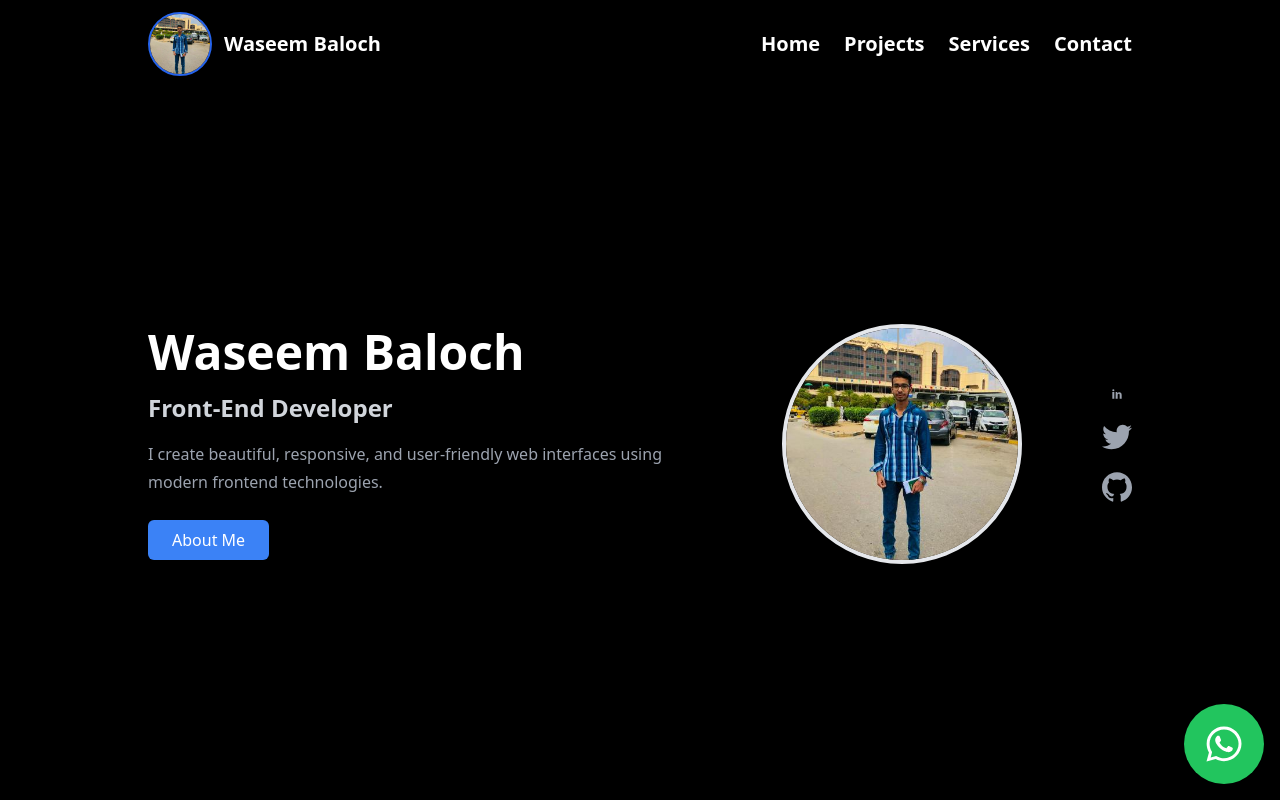
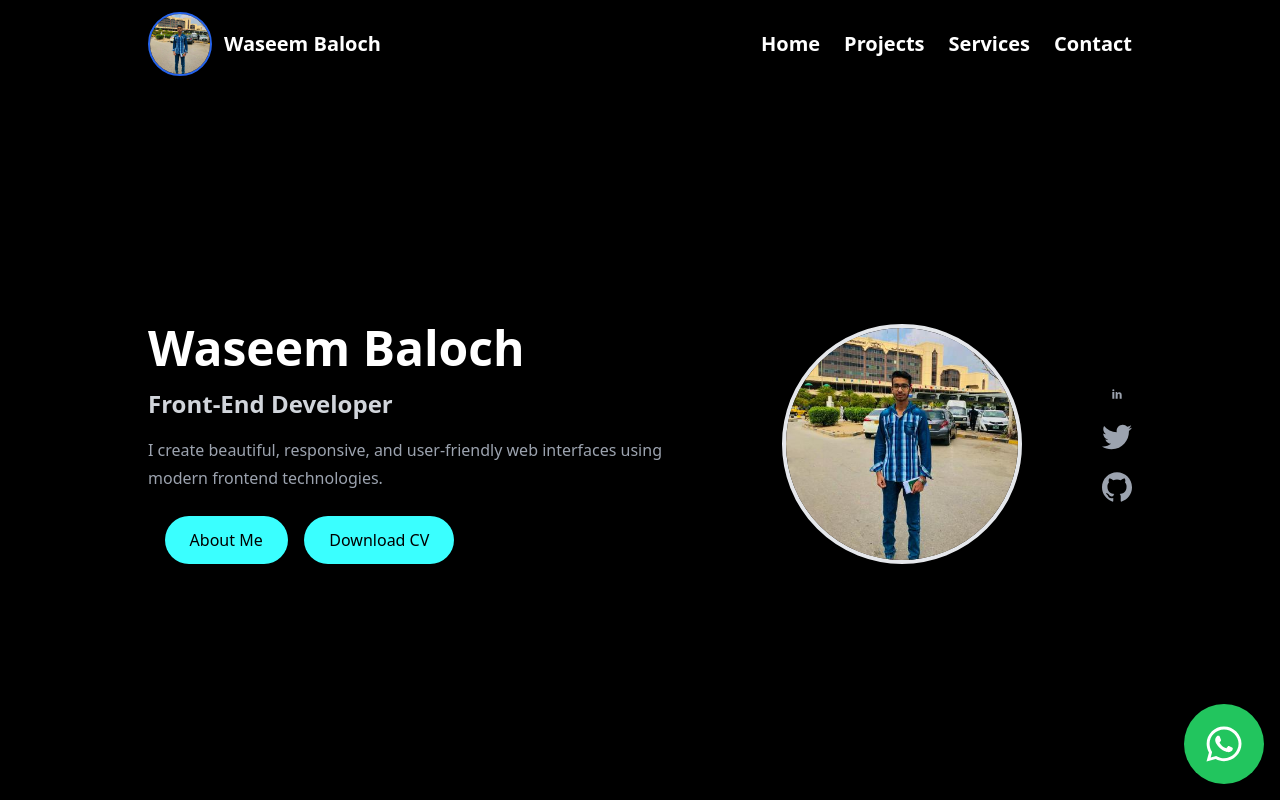
Before and after one commit to waseembaloch21/My-Portfolio, a React (Vite) app: page / in a window 1280 px wide. Shown: the top 800 px of the page. Built offline with nearby package versions, Linux system fonts and the light colour scheme.

Commit message:
Code Done

```diff
--- a/index.html
+++ b/index.html
@@ -1,15 +1,18 @@
 <!doctype html>
 <html lang="en">
+
 <head>
   <meta charset="UTF-8" />
-    <link  rel="icon" type="image/jpg" href="/src/assets/images/Logo.jpeg" />
+  <link rel="icon" type="image/jpg" href="/src/assets/images/Logo.jpeg" alt="Favicon" />
   <meta name="viewport" content="width=device-width, initial-scale=1.0" />
   <title>Portfolio</title>
   <link href="https://fonts.googleapis.com/css2?family=Poppins:wght@400;700&display=swap" rel="stylesheet">
 </head>
+
 <body>
   <div id="root"></div>
   <script src="https://cdn.jsdelivr.net/npm/matter-js@0.17.1/build/matter.min.js"></script>
   <script type="module" src="/src/main.jsx"></script>
 </body>
+
 </html>
--- a/package.json
+++ b/package.json
@@ -17,6 +17,7 @@
     "react-dom": "^18.3.1",
     "react-icons": "^5.4.0",
     "react-router-dom": "^7.0.2",
+    "type-js": "^1.0.0",
     "typed.js": "^2.1.0"
   },
   "devDependencies": {
--- a/src/Components/Contact.jsx
+++ b/src/Components/Contact.jsx
@@ -114,7 +114,7 @@ const Contact = () => {
                         </div>
                         <button
                             type="submit"
-                            className="bg-blue-500 hover:bg-blue-600 text-white py-2 px-6 rounded-lg flex items-center w-full justify-center text-center"
+                            className="bg-cyan-300 hover:bg-cyan-600 text-black py-2 px-6 rounded-lg flex items-center w-full justify-center text-center"
                         >
                             <FaPaperPlane className="mr-2" />
                             Send Message
--- a/src/Components/Footer.jsx
+++ b/src/Components/Footer.jsx
@@ -85,7 +85,7 @@ const Footer = () => {
               />
               <button
                 type="submit"
-                className="bg-blue-500 hover:bg-blue-600 text-white p-2 rounded-md"
+                className="bg-cyan-300 hover:bg-cyan-600 text-black p-2 rounded-md"
               >
                 Subscribe
               </button>
--- a/src/Components/Hero.jsx
+++ b/src/Components/Hero.jsx
@@ -9,9 +9,9 @@ import { SiJavascript } from 'react-icons/si';
 import { SiHtml5 } from 'react-icons/si';
 import { SiCss3 } from 'react-icons/si';
 import { FaFigma } from 'react-icons/fa';
-
 import { SiBootstrap } from 'react-icons/si';
 import { FaGit } from 'react-icons/fa';
+import resume from '../assets/images/Waseem resume.pdf';
 
 const Hero = () => {
     const [isModalOpen, setIsModalOpen] = useState(false);
@@ -25,10 +25,17 @@ const Hero = () => {
                 <p className='text-gray-400 leading-7 mb-6'>I create beautiful, responsive, and user-friendly web interfaces using modern frontend technologies.</p>
                 <button
                     onClick={() => setIsModalOpen(true)}
-                    className="px-6 py-2 bg-blue-500 text-white rounded-md hover:bg-blue-600 hover:scale-105 transform transition"
+                    className="cv"
                 >
                     About Me
                 </button>
+                <a href={resume} download>
+                <button
+                    className="cv"
+                >
+                  Download CV
+                </button>
+                </a>
             </div>
 
             {/* Mid - Image */}
--- a/src/Components/ProjectsSection.jsx
+++ b/src/Components/ProjectsSection.jsx
@@ -61,7 +61,7 @@ const ProjectsSection = () => {
                 {project.technologies.map((tech, idx) => (
                   <span
                     key={idx}
-                    className="bg-blue-600 text-white text-xs font-medium py-1 px-3 rounded-full"
+                    className="bg-cyan-300 text-black text-xs font-medium py-1 px-3 rounded-full"
                   >
                     #{tech}
                   </span>
@@ -71,7 +71,7 @@ const ProjectsSection = () => {
                 href={project.link}
                 target="_blank"
                 rel="noopener noreferrer"
-                className="block text-center bg-blue-500 text-white py-3 px-6 rounded-lg hover:bg-blue-600 transition"
+                className="block text-center bg-cyan-300 text-black py-3 px-6 rounded-lg hover:bg-cyan-600 transition"
               >
                 View Project
               </a>
--- a/src/Components/Testimonials.jsx
+++ b/src/Components/Testimonials.jsx
@@ -8,19 +8,19 @@ const Testimonials = () => {
     {
       name: "Saif",
       role: "Full Stack Developer",
-      message: "Lorem ipsum dolor sit amet consectetur adipisicing elit. Officiis iure minus veritatis voluptas tempora architecto nobis voluptates totam illum sunt? Minus asperiores fuga quae sequi placeat pariatur modi explicabo consectetur?",
+      message: "Lorem ipsum dolor sit amet consectetur adipisicing elit. Officiis iure minus veritatis voluptas tempora architecto nobis voluptates totam illum sunt? Minus asperiores fuga quae sequi placeat pariatur modi explicabo consectetur",
       img: Saif
     },
     {
       name: "Adnan",
       role: "Full Stack Developer",
-      message: "Lorem ipsum dolor sit amet consectetur adipisicing elit. Officiis iure minus veritatis voluptas tempora architecto nobis voluptates totam illum sunt? Minus asperiores fuga quae sequi placeat pariatur modi explicabo consectetur?",
+      message: "Lorem ipsum dolor sit amet consectetur adipisicing elit. Officiis iure minus veritatis voluptas tempora architecto nobis voluptates totam illum sunt? Minus asperiores fuga quae sequi placeat pariatur modi explicabo consectetur",
       img: Adnan,
     },
     {
       name: "Taif ",
       role: "Frontend Developer",
-      message: "Lorem ipsum dolor sit amet consectetur adipisicing elit. Officiis iure minus veritatis voluptas tempora architecto nobis voluptates totam illum sunt? Minus asperiores fuga quae sequi placeat pariatur modi explicabo consectetur?",
+      message: "Lorem ipsum dolor sit amet consectetur adipisicing elit. Officiis iure minus veritatis voluptas tempora architecto nobis voluptates totam illum sunt? Minus asperiores fuga quae sequi placeat pariatur modi explicabo consectetur",
       img: Taif
     },
   ];
--- a/src/index.css
+++ b/src/index.css
@@ -8,26 +8,43 @@ body{
     overflow-x: hidden;
 
 }
+.cv {
+  display: inline-block;
+  text-decoration: none;
+  background-color: #3affff;
+  color: #000;
+  border: none;
+  border-radius: 25px;
+  padding: 12px 25px;
+  font-size: 1rem;
+  cursor: pointer;
+  transition: background-color 0.3s ease, transform 0.2s, box-shadow 0.2s;
+  width: auto;
+  margin: auto;
+  margin-left: 3%;
+  max-width: 300px;
+}
 
 
-/* Dark Mode Scrollbar */
+
+
+
 ::-webkit-scrollbar {
-    width: 12px; /* Width of the scrollbar */
+    width: 12px;
   }
 
   ::-webkit-scrollbar-track {
-    background: #2c2f36; /* Track background */
-    /* border-radius: 10px; */
+    background: #2c2f36;
   }
 
   ::-webkit-scrollbar-thumb {
-    background-color: #444c56; /* Thumb (draggable part) background color */
+    background-color: #444c56;
     border-radius: 10px;
-    border: 2px solid #2c2f36; /* Border around the thumb */
-    transition: background-color 0.3s ease-in-out; /* Smooth transition */
+    border: 2px solid #2c2f36;
+    transition: background-color 0.3s ease-in-out;
   }
 
-  /* Hover effect for the scrollbar */
+
   ::-webkit-scrollbar-thumb:hover {
-    background-color: #636b74; /* Lighter color on hover */
+    background-color: #636b74;
   }
```
Also changed, not shown: 2 other files (tests, documents, lock files or other folders). Lines whose indentation alone changed are shown as unchanged.
